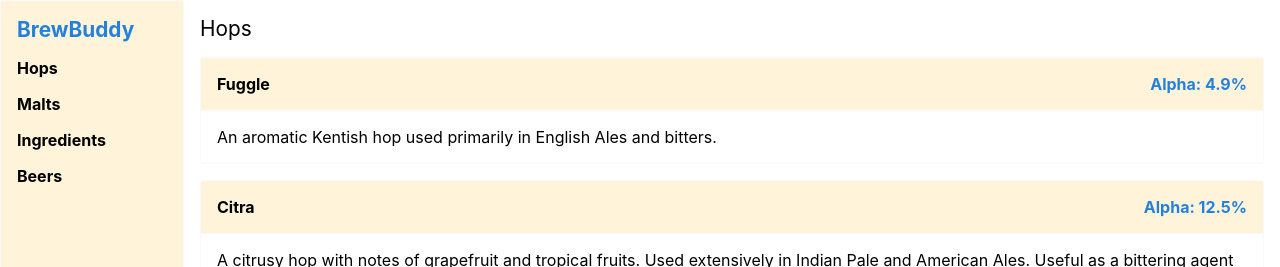
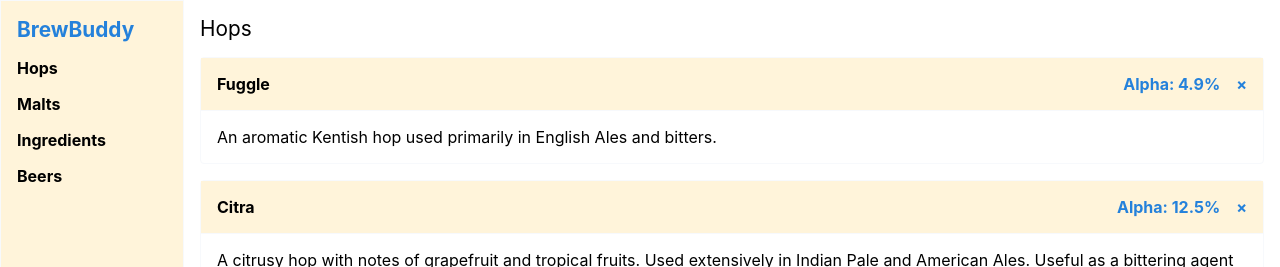
Before and after one commit to lukem512/brewbuddy, a React (Create React App) app: page /hops in a window 1280 px wide. Shown: the top 267 px of the page. Built offline with nearby package versions, Linux system fonts and the light colour scheme.

Commit message:
Refactor Info to include onClick. Added a removeHop action

```diff
--- a/src/components/Card.jsx
+++ b/src/components/Card.jsx
@@ -7,16 +7,20 @@ import * as Style from '../config/style'
 import CardInfo from './CardInfo'
 
 const mapInfo = (item, key) => {
+  console.log(key)
   switch (typeof item) {
     case 'string':
-      return <CardInfo key={key} value={item} />
+      return <CardInfo infoKey={key}>{item}</CardInfo>
     case 'object':
       return (
         <CardInfo
-          key={key}
+          infoKey={key}
           mouseOver={item.mouseOver}
           value={item.value}
-        />
+          onClick={item.onClick}
+        >
+          {item.value}
+        </CardInfo>
       )
     default:
       return (<span />)
--- a/src/components/CardInfo.jsx
+++ b/src/components/CardInfo.jsx
@@ -5,14 +5,22 @@ import * as Colour from '../config/colours'
 import * as Style from '../config/style'
 
 const InfoSpan = styled.span`
-  cursor: ${({ title }) => (title ? 'help' : 'inherit')};
+  cursor: ${(props) => {
+    if (props.onClick) {
+      return 'pointer'
+    } else if (props.title) {
+      return 'help'
+    } else {
+      return 'inherit'
+    }
+  }};
   margin-left: ${Style.PADDING};
   color: ${Colour.INFO_DARKER};
 `
 
-const CardInfo = ({ value, key, mouseOver }) => (
-  <InfoSpan key={key} title={mouseOver}>
-    {value}
+const CardInfo = ({ infoKey, mouseOver, children, ...rest }) => (
+  <InfoSpan key={infoKey} title={mouseOver} {...rest}>
+    {children}
   </InfoSpan>
 )
 
--- a/src/components/HopCard.jsx
+++ b/src/components/HopCard.jsx
@@ -1,7 +1,10 @@
 import React from 'react'
+import { connect } from 'react-redux'
+
+import { removeHop } from '../store/actions'
 import Card from './Card'
 
-const makeInfo = (hop) => {
+const makeInfo = (hop, props) => {
   var info = []
   if (hop.alpha) {
     info.push({
@@ -21,7 +24,12 @@ const makeInfo = (hop) => {
       value: 'Co-Humulone: ' + hop.humulone + '%'
     })
   }
-  return info.length === 0 ? undefined : info
+  info.push({
+    mouseOver: 'Remove this hop',
+    value: '×',
+    onClick: () => { props.removeHop(hop) }
+  })
+  return info
 }
 
 const HopCard = ({hop, ...rest}) => {
@@ -29,10 +37,17 @@ const HopCard = ({hop, ...rest}) => {
     <Card
       title={hop.name}
       content={hop.notes || ''}
-      info={makeInfo(hop)}
+      info={makeInfo(hop, rest)}
       {...rest}
     />
   )
 }
 
-export default HopCard
+const mapDispatchToProps = (dispatch) => ({
+  removeHop: (hop) => dispatch(removeHop(hop))
+})
+
+export default connect(
+  null,
+  mapDispatchToProps
+)(HopCard)
--- a/src/store/actions.js
+++ b/src/store/actions.js
@@ -1,9 +1,17 @@
 // Hops
-export const ADD_HOP = 'ADD_HOP'
+export const ADD_HOP    = 'ADD_HOP'
+export const REMOVE_HOP = 'REMOVE_HOP'
 
-export const addHop = data => {
+export const addHop = hop => {
   return {
     type: ADD_HOP,
-    data
+    hop
   }
 }
+
+export const removeHop = hop => {
+  return {
+    type: REMOVE_HOP,
+    hop
+  }
+}
--- a/src/store/reducers.js
+++ b/src/store/reducers.js
@@ -1,5 +1,5 @@
 import { combineReducers } from 'redux'
-import { ADD_HOP } from './actions'
+import { ADD_HOP, REMOVE_HOP } from './actions'
 
 export const initialState = {
   hops: [
@@ -27,7 +27,9 @@ export default combineReducers({
   hops: (state = initialState.hops, action) => {
     switch (action.type) {
       case ADD_HOP:
-        return [...state, action.data]
+        return [...state, action.hop]
+      case REMOVE_HOP:
+        return state.filter(hop => hop.name !== action.hop.name)
 
       default:
         return state
```
